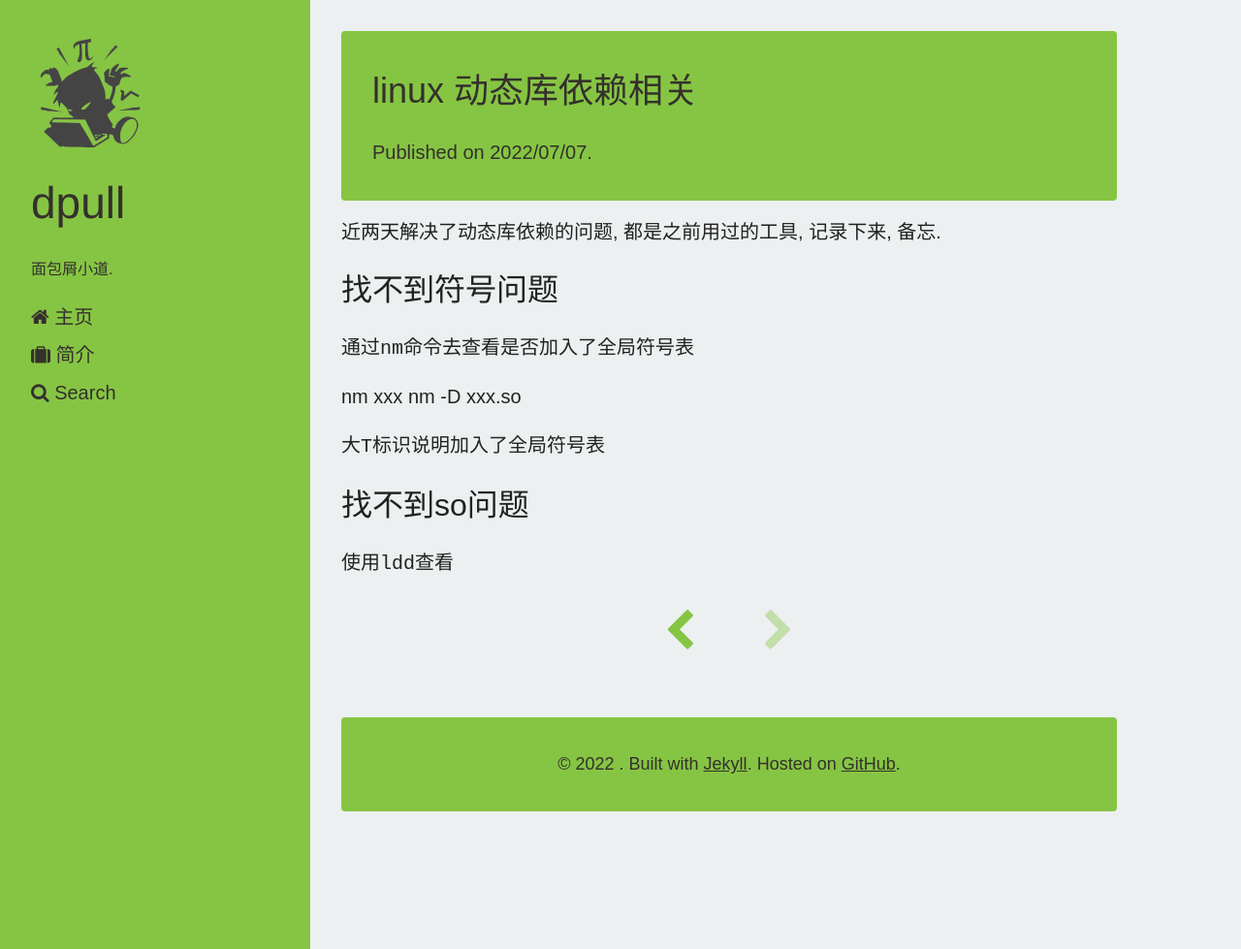
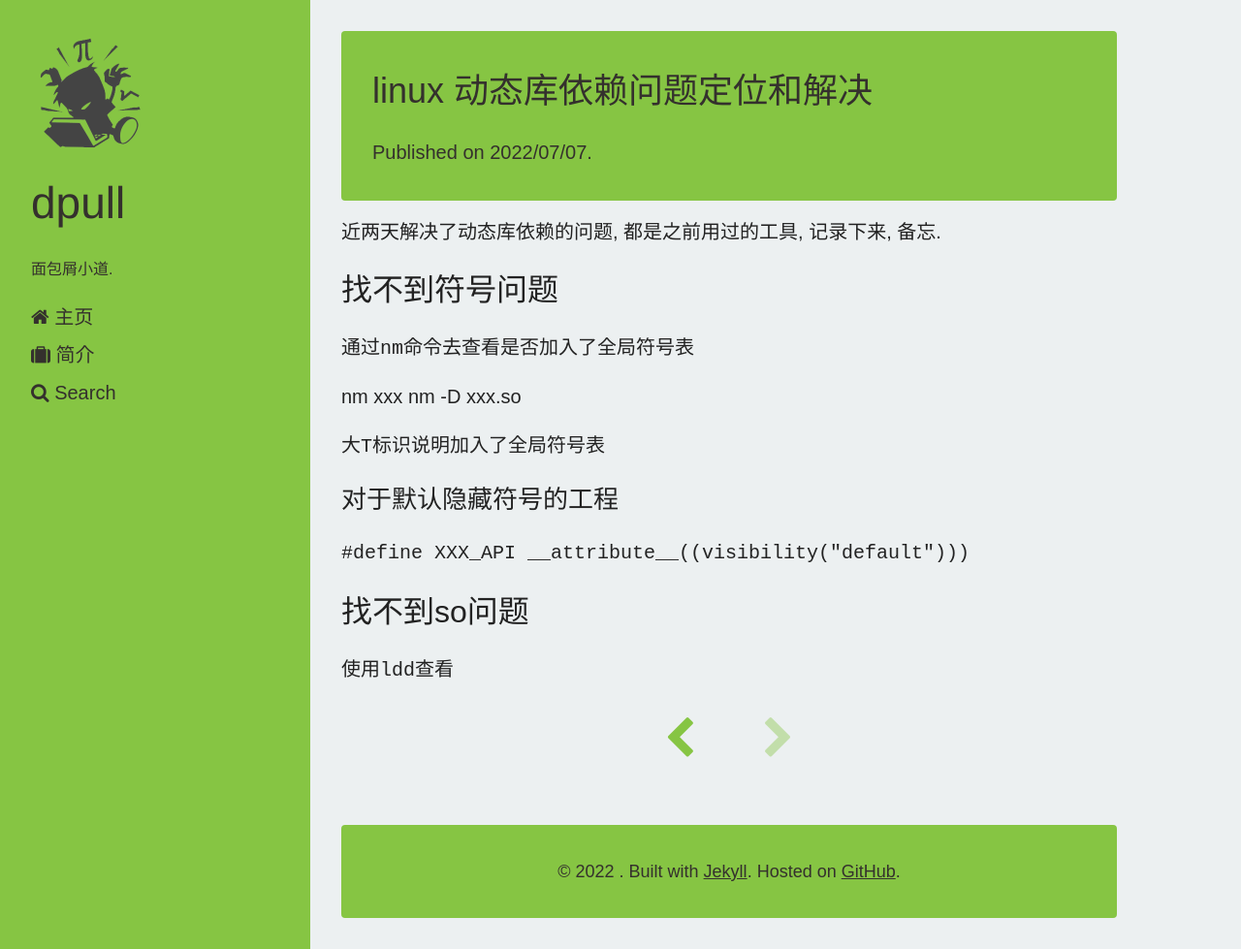
Before and after one commit to dpull/dpull.github.io, a Jekyll site: the page built from _posts/2022-07-07-linux_symbol_dependencies.md, in a window 1280 px wide and 979 px high. Shown: the whole window at 97% size. Built offline with Jekyll 4.4.1, drawn with Linux system fonts in a browser that asks for light colours.

Commit message:
完善这几天工具

```diff
--- a/_posts/2022-07-07-linux_symbol_dependencies.md
+++ b/_posts/2022-07-07-linux_symbol_dependencies.md
@@ -1,6 +1,6 @@
 ---
 layout: post
-title: linux 动态库依赖相关
+title: linux 动态库依赖问题定位和解决
 categories: [general]
 tags: []
 ---
@@ -16,5 +16,10 @@ nm -D xxx.so
 
 大`T`标识说明加入了全局符号表
 
+### 对于默认隐藏符号的工程
+
+`#define XXX_API __attribute__((visibility("default")))`
+
 ## 找不到so问题
+
 使用`ldd`查看
```
